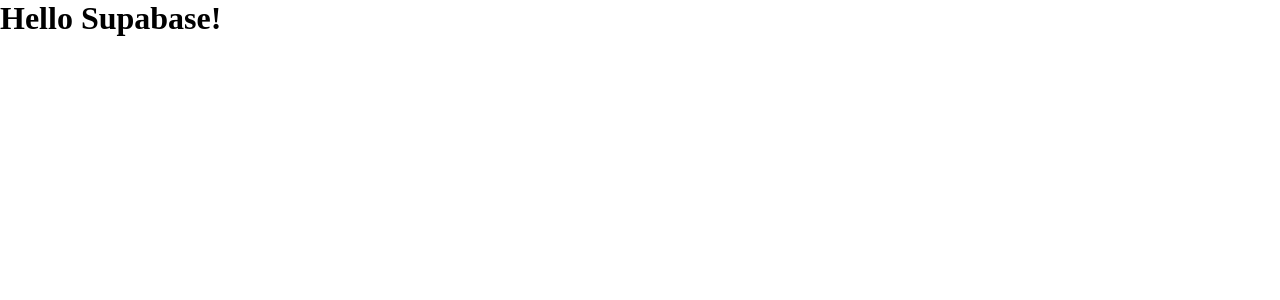
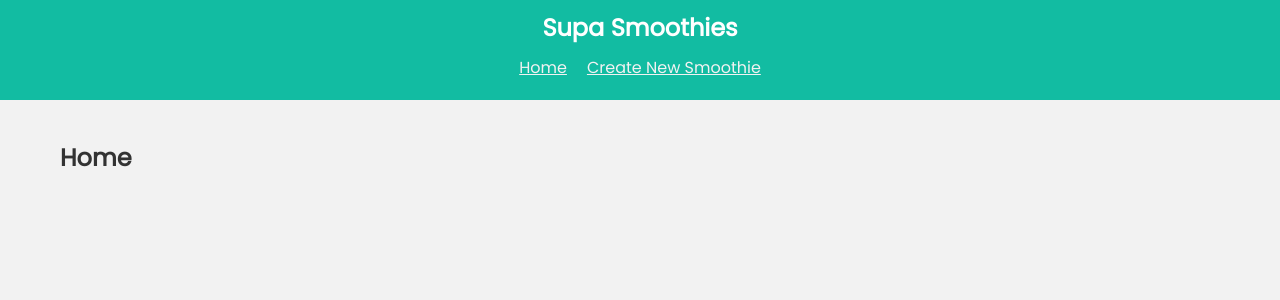
Before and after one commit to ShubhamkumarAnand/supasmoothies, a React (Vite) app: page / in a window 1280 px wide. Shown: the top 300 px of the page. Built offline with nearby package versions, Linux system fonts and the light colour scheme.

Commit message:
Starter Project Setup For the Supa Smoothie

```diff
--- a/package.json
+++ b/package.json
@@ -11,7 +11,7 @@
 	"dependencies": {
 		"react": "^18.2.0",
 		"react-dom": "^18.2.0",
-		"react-router-dom": "^6.3.0"
+		"react-router-dom": "^6.6.1"
 	},
 	"devDependencies": {
 		"@types/react": "^18.0.17",
--- a/src/App.css
+++ b/src/App.css
@@ -5,3 +5,40 @@
 	margin: 0;
 	box-sizing: border-box;
 }
+
+@import url('https://fonts.googleapis.com/css2?family=Poppins:wght@300;400;500;600;800&family=VT323&display=swap');
+
+:root {
+	--primary: #12bca2;
+	--secondary: #6d15df;
+}
+h1,
+h2,
+h3 {
+	margin: 0;
+}
+
+body {
+	margin: 0;
+	color: #333;
+	font-family: 'Poppins';
+	background: #f2f2f2;
+}
+nav {
+	background: var(--primary);
+	padding: 10px 20px;
+	text-align: center;
+}
+nav a {
+	color: #f2f2f2;
+	margin: 10px;
+	display: inline-block;
+}
+nav h1 {
+	color: #fff;
+}
+.page {
+	max-width: 1200px;
+	margin: 20px auto;
+	padding: 20px;
+}
--- a/src/App.jsx
+++ b/src/App.jsx
@@ -1,13 +1,24 @@
-import { useState } from 'react'
+import { BrowserRouter, Routes, Route, Link } from "react-router-dom"
 import './App.css'
+// pages
+import Home from "./pages/Home"
+import Create from "./pages/Create"
+import Update from "./pages/Update"
 
-function App() {
-  const [count, setCount] = useState(0)
-
+function App(){
   return (
-    <div className="App">
-      <h1>Hello Supabase!</h1>
-    </div>
+    <BrowserRouter>
+      <nav>
+        <h1>Supa Smoothies</h1>
+        <Link to="/">Home</Link>
+        <Link to="/create">Create New Smoothie</Link>
+      </nav>
+      <Routes>
+        <Route path="/" element={ <Home /> } />
+        <Route path="/create" element={ <Create /> } />
+        <Route path="/:id" element={ <Update /> } />
+      </Routes>
+    </BrowserRouter>
   )
 }
 
--- a/src/main.jsx
+++ b/src/main.jsx
@@ -1,6 +1,7 @@
 import React from 'react'
 import ReactDOM from 'react-dom/client'
 import App from './App'
+import './App.css'
 
 ReactDOM.createRoot(document.getElementById('root')).render(
   <React.StrictMode>
--- a/src/pages/Create.jsx
+++ b/src/pages/Create.jsx
@@ -0,0 +1,9 @@
+const Create = () => {
+  return (
+    <div className="page create">
+      <h2>Create</h2>
+    </div>
+  )
+}
+
+export default Create
--- a/src/pages/Home.jsx
+++ b/src/pages/Home.jsx
@@ -0,0 +1,9 @@
+const Home = () => {
+  return (
+    <div className="page home">
+      <h2>Home</h2>
+    </div>
+  )
+}
+
+export default Home
--- a/src/pages/Update.jsx
+++ b/src/pages/Update.jsx
@@ -0,0 +1,9 @@
+const Update = () => {
+  return (
+    <div className="page update">
+      <h2>Update</h2>
+    </div>
+  )
+}
+
+export default Update
```
Also changed, not shown: 1 other file (tests, documents, lock files or other folders).
